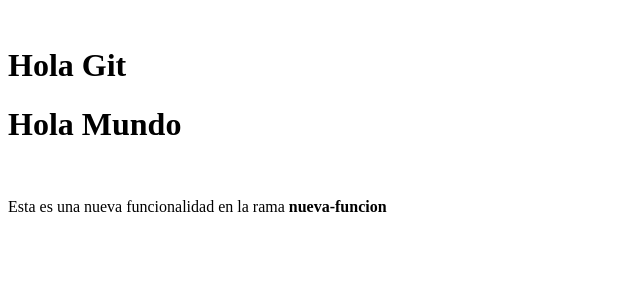
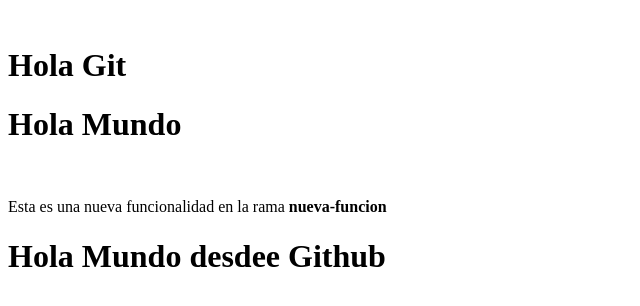
Before and after one commit to EagleSoftwareXXI/mi-proyecto-git, a plain HTML site: page index.html in a window 1280 px wide. Shown: the whole page, without its empty margins (0-640 px from the left). Drawn offline with Linux system fonts and the light colour scheme.

Commit message:
Mensaje_Hola_mundo_desde_Github

```diff
--- a/index.html
+++ b/index.html
@@ -4,5 +4,6 @@
   <body><h1>Hola Git</h1>
   <h1>Hola Mundo</h1>
   <p>Esta es una nueva funcionalidad en la rama <strong>nueva-funcion</strong></p>
-</body>
+    <h1>Hola Mundo desdee Github</h1>
+  </body>
 </html>
```
